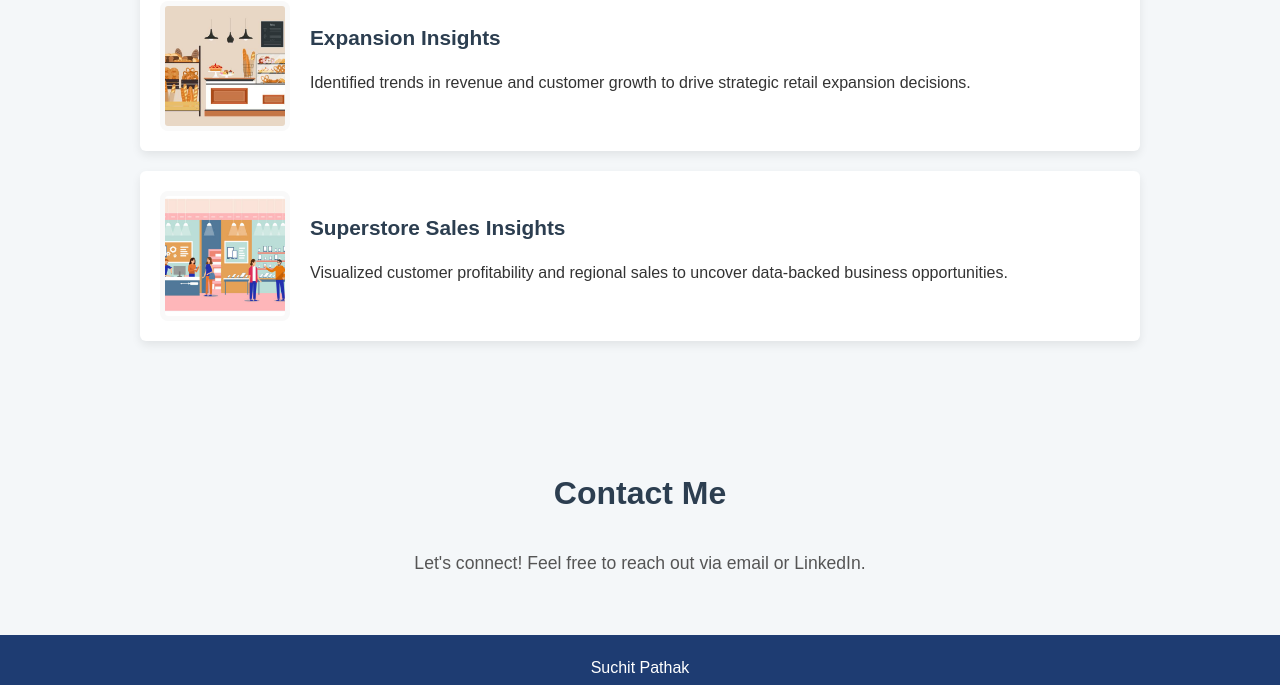
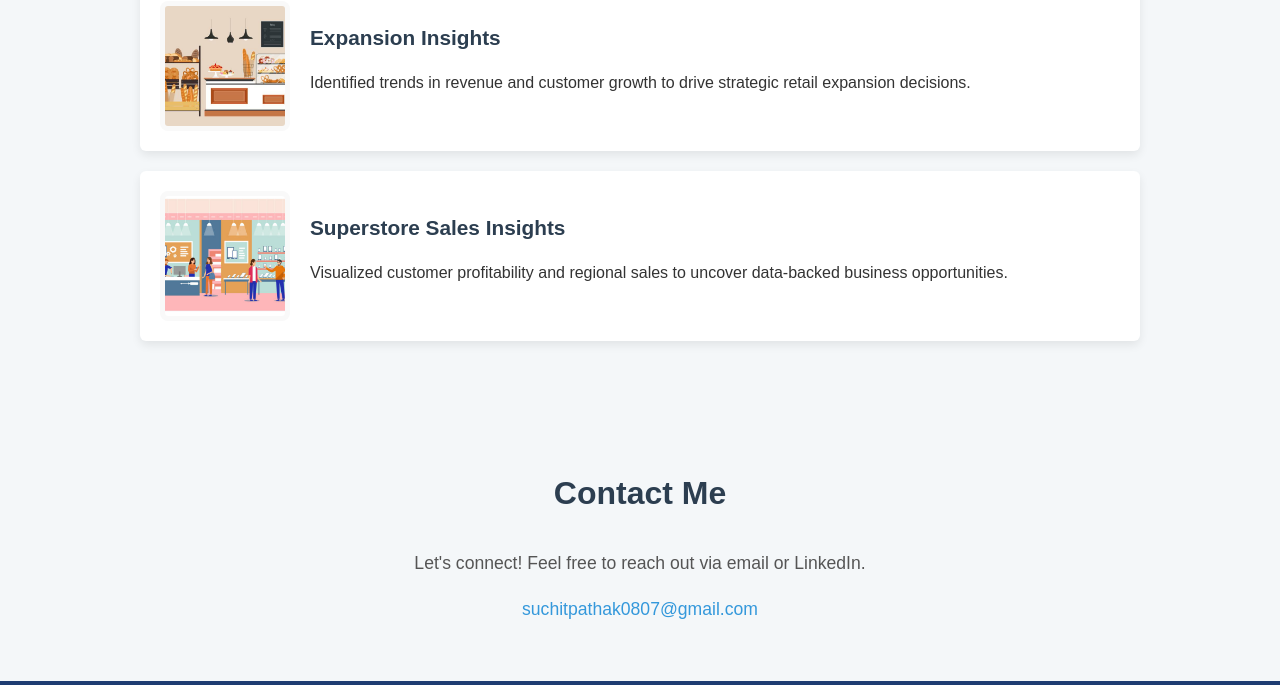
Before and after one commit to Suchit0807/suchit-portfolio, a plain HTML site: page index.html in a window 1280 px wide. Shown: the part 2601-3286 px from the top of the page. Drawn offline with Linux system fonts and the light colour scheme.

Commit message:
Added email ID under Contact section

```diff
--- a/index.html
+++ b/index.html
@@ -781,6 +781,7 @@
     <section id="contact">
         <h2>Contact Me</h2>
         <p>Let's connect! Feel free to reach out via email or LinkedIn.</p>
+        <p style="color: #3498db; font-weight: 500;">suchitpathak0807@gmail.com</p>
     </section>
 
     <footer>
```
